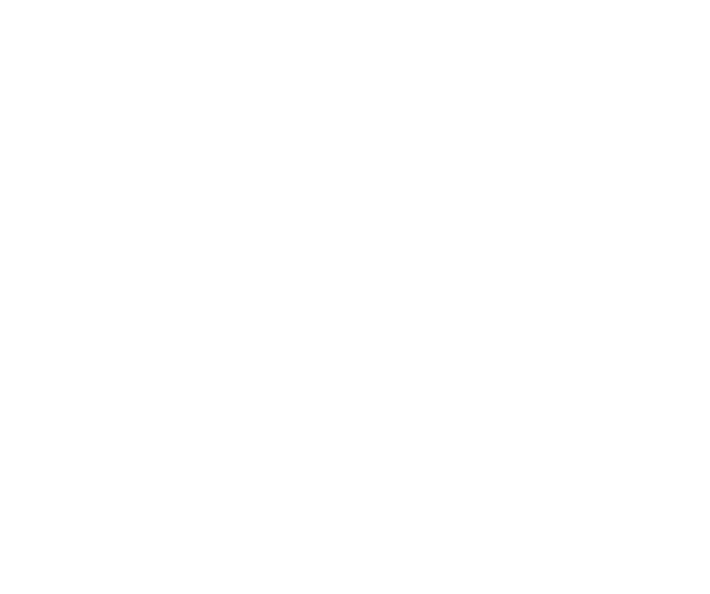
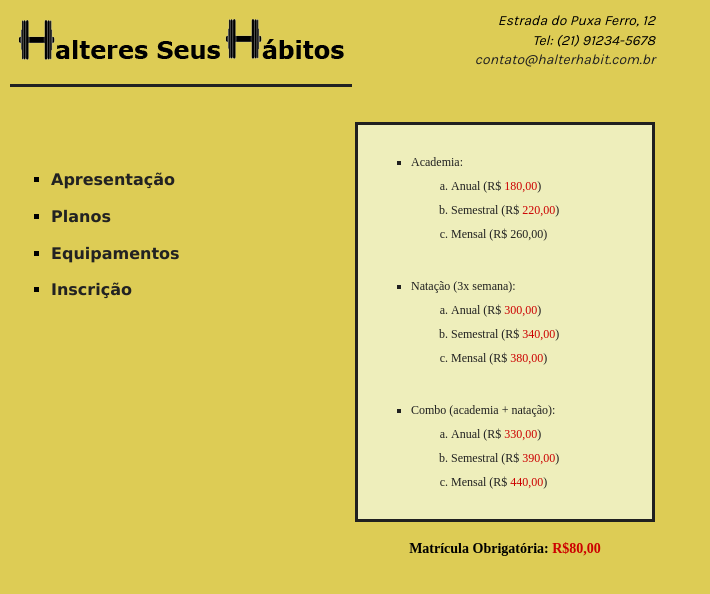
Before and after one commit to lucasmagalhaes021/CPW_CEDERJ, a plain HTML site: page Planos.html in a window 1280 px wide. Shown: the whole page, without its empty margins (0-710 px from the left). Drawn offline with Linux system fonts and the light colour scheme; a web font is replaced by a local one.

Commit message:
Questão 3

```diff
--- a/Planos.html
+++ b/Planos.html
@@ -1,11 +1,110 @@
 <!DOCTYPE html>
-<html lang="en">
+<html lang="pt-BR">
+
 <head>
-    <meta charset="UTF-8">
-    <meta name="viewport" content="width=device-width, initial-scale=1.0">
-    <title>Document</title>
+    <meta charset="UTF-8" />
+    <meta name="viewport" content="width=device-width, initial-scale=1.0" />
+    <title>Halteres Seus Hábitos</title>
+    <link rel="stylesheet" href="style.css">
 </head>
+<link href='https://fonts.googleapis.com/css?family=Karla' rel='stylesheet'>
+<link href='https://fonts.googleapis.com/css?family=Stoke' rel='stylesheet'>
+
 <body>
+    <table>
+        <tr>
+            <td class="imgLogo">
+                <img src="files/HalteresSeusHabitosTopo.png" alt="Halteres Seus Hábitos Topo" />
+            </td>
+            <td rowspan="2">
+                <section>
+                    <address class="ender">
+                        Estrada do Puxa Ferro, 12<br />
+                        Tel: (21) 91234-5678<br />
+                        <a href="mailto:contato@halterhabit.com.br">contato@halterhabit.com.br</a>
+                    </address>
+                </section>
+            </td>
+        </tr>
+        <tr><td style="padding-bottom: 25px;"></td></tr>
+        <tr>
+            <td>
+            </td>
+        </tr>
+        <tr>
+            <td id="menu">
+                <section>
+                    <nav>
+                        <ul>
+                            <li>
+                                <a href="HalteresSeusHabitos.html" target="_blank">Apresentação</a>
+                            </li>
+                            <li>
+                                <a href="Planos.html" target="_blank">Planos</a>
+                            </li>
+                            <li>
+                                <a href="Equipamentos.html" target="_blank">Equipamentos</a>
+                            </li>
+                            <li>
+                                <a href="Inscricao.html" target="_blank">Inscrição</a>
+                            </li>
+                        </ul>
+                    </nav>
+                </section>
+            </td>
+            <td>
+                <section class="apres">
+                    <div>
+                        <table class="listaPlano">
+                            <tr>
+                                <td>
+                                    <ul>
+                                        <li>
+                                            Academia:
+                                        </li>
+                                        <ol>
+                                            <li>Anual (R$ <span id="preco">180,00</span>)</li>
+                                            <li>Semestral (R$ <span id="preco">220,00</span>)</li>
+                                            <li>Mensal (R$ <span >260,00</span>)</li>
+                                        </ol>
+                                    </ul>
+                                </td>
+                            </tr>
+                            <tr>
+                                <td>
+                                    <ul>
+                                        <li>
+                                            Natação (3x semana):
+                                        </li>
+                                        <ol>
+                                            <li>Anual (R$ <span id="preco">300,00</span>)</li>
+                                            <li>Semestral (R$ <span id="preco">340,00</span>)</li>
+                                            <li>Mensal (R$ <span id="preco">380,00</span>)</li>
+                                        </ol>
+                                    </ul>
+                                </td>
+                            </tr>
+                            <tr>
+                                <td>
+                                    <ul>
+                                        <li>
+                                            Combo (academia + natação):
+                                        </li>
+                                        <ol>
+                                            <li>Anual (R$ <span id="preco">330,00</span>)</li>
+                                            <li>Semestral (R$ <span id="preco">390,00</span>)</li>
+                                            <li>Mensal (R$ <span id="preco">440,00</span>)</li>
+                                        </ol>
+                                    </ul>
+                                </td>
+                            </tr>
+                        </table>
+                    </div>
+                    <h4>Matrícula Obrigatória: <span id="preco">R$80,00</span></h4>
+                </section>
+            </td>
+        </tr>
+    </table>
+</body>
 
-</body>
 </html>
--- a/style.css
+++ b/style.css
@@ -5,6 +5,9 @@ a {
 
 a:visited {
     color: #222222;
+}
+h4 {
+    font-size: 14px;
 }
 
 body {
@@ -48,6 +51,10 @@ ul{
     line-height: 200%;
 }
 
+#preco {
+    color: #CC0000;
+}
+
 .ender {
     font-family: "Karla", "Verdana", "Ubuntu", sans-serif;
     float: right;
@@ -72,3 +79,25 @@ ul{
     font-family: "Lucida Bright", "Liberation Sans", sans-serif;
     text-align: center;
 }
+
+
+.listaPlano {
+    width: 300px;
+    color: #202020;
+    background-color: #EEEEBB;
+    font-size: 12px;
+    padding: 10px 10px 10px;
+    border: 3px solid #202020;
+    margin: 0 auto 10px auto;
+    list-style-type: square; /* Para exibir itens da lista como quadrados */
+    text-align: left; /* Para centralizar o texto dentro do container */
+}
+
+.listaPlano ul {
+    list-style-type: square;
+}
+
+.listaPlano ol {
+    color: #202020;
+    list-style-type: lower-alpha;
+}
```
